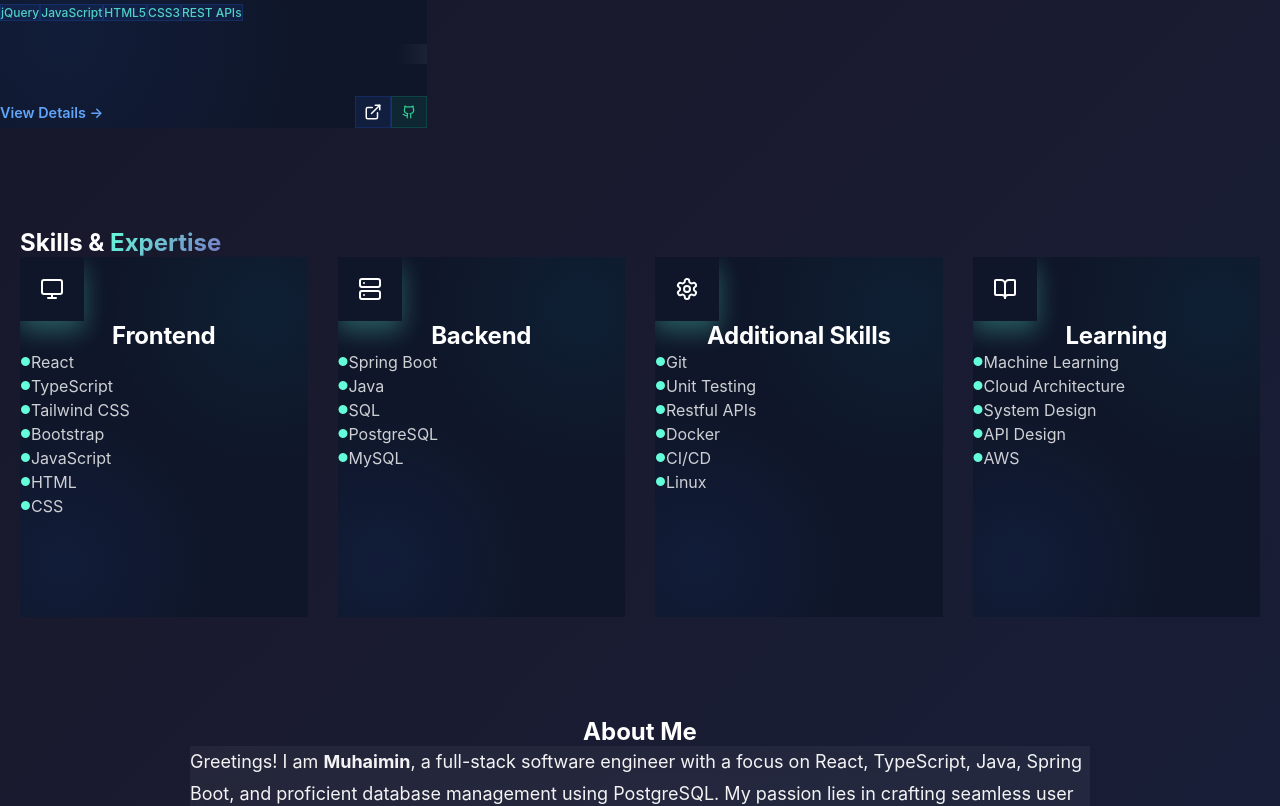
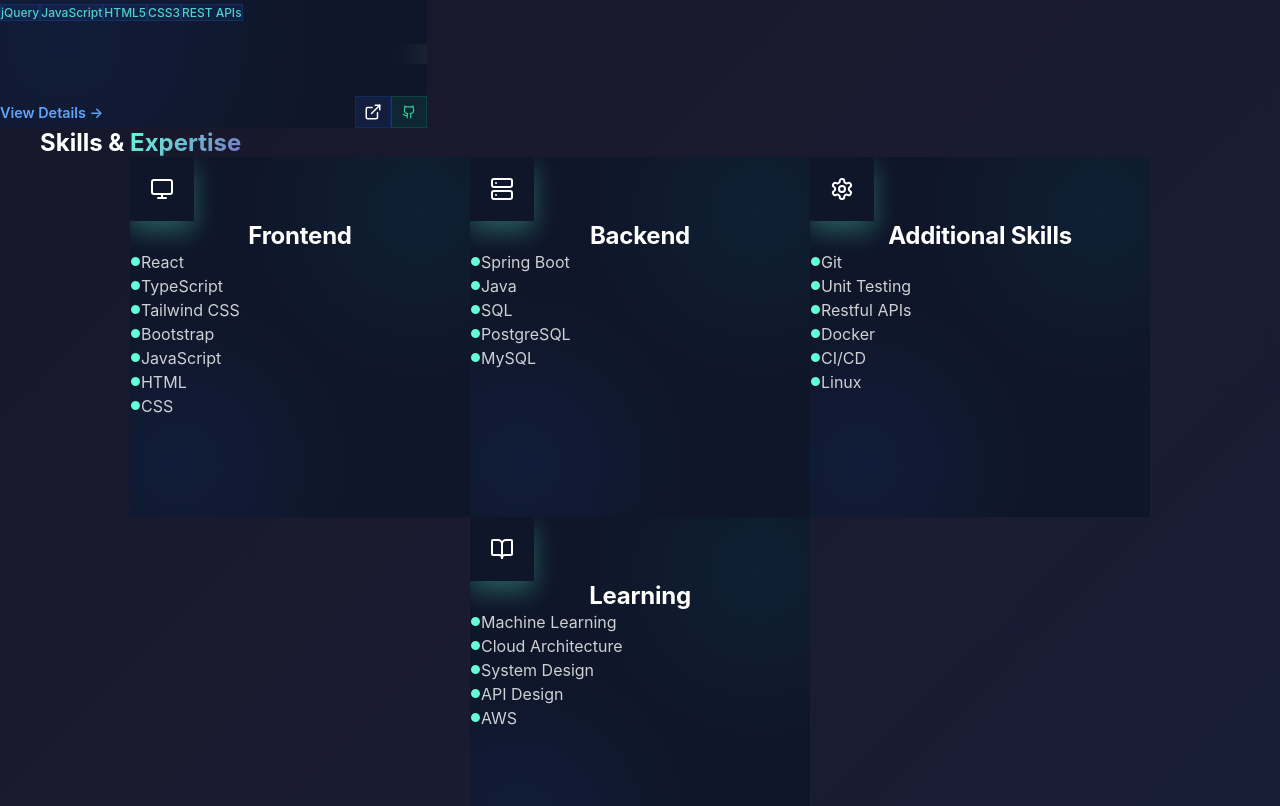
Before and after one commit to mmj05/portfolio, a React (Create React App) app: page / in a window 1280 px wide. Shown: the part 1901-2707 px from the top of the page. Built offline with nearby package versions, Linux system fonts and the light colour scheme.

Commit message:
Refactor SkillsSection styles: update padding and max-width for improved layout, enhance grid responsiveness with flex properties, and adjust media queries for better mobile compatibility.

```diff
--- a/src/components/SkillsSection/SkillsSection.css
+++ b/src/components/SkillsSection/SkillsSection.css
@@ -1,37 +1,58 @@
 .skills-section {
-  padding: 100px 20px;
-  max-width: 1400px;
+  padding: var(--space-3xl) var(--space-xl);
+  max-width: 1200px;
   margin: 0 auto;
 }
 
 .skills-grid {
   display: flex;
-  gap: 30px;
   justify-content: center;
   align-items: stretch;
+  flex-wrap: wrap;
+  gap: var(--space-2xl);
 }
 
-@media (max-width: 1200px) {
+.skills-grid .skill-card {
+  flex: 0 0 auto;
+}
+
+/* Professional Responsive Design */
+@media (max-width: 1024px) {
   .skills-grid {
-    gap: 20px;
+    gap: var(--space-xl);
   }
 }
 
-@media (max-width: 968px) {
+@media (max-width: 768px) {
+  .skills-section {
+    padding: var(--space-2xl) var(--space-lg);
+  }
+
   .skills-grid {
-    display: grid;
-    grid-template-columns: repeat(2, 1fr);
-    gap: 25px;
+    justify-content: center;
+    gap: var(--space-lg);
+  }
+
+  .skills-grid .skill-card {
+    width: 100%;
+    max-width: 400px;
   }
 }
 
-@media (max-width: 600px) {
+@media (max-width: 640px) {
   .skills-section {
-    padding: 80px 15px;
+    padding: var(--space-2xl) var(--space-md);
   }
 
   .skills-grid {
-    grid-template-columns: 1fr;
-    gap: 20px;
+    justify-content: center;
+    gap: var(--space-md);
+    max-width: 400px;
+    margin: 0 auto;
+  }
+
+  .skills-grid .skill-card {
+    width: 100%;
+    max-width: 350px;
   }
 }
```
